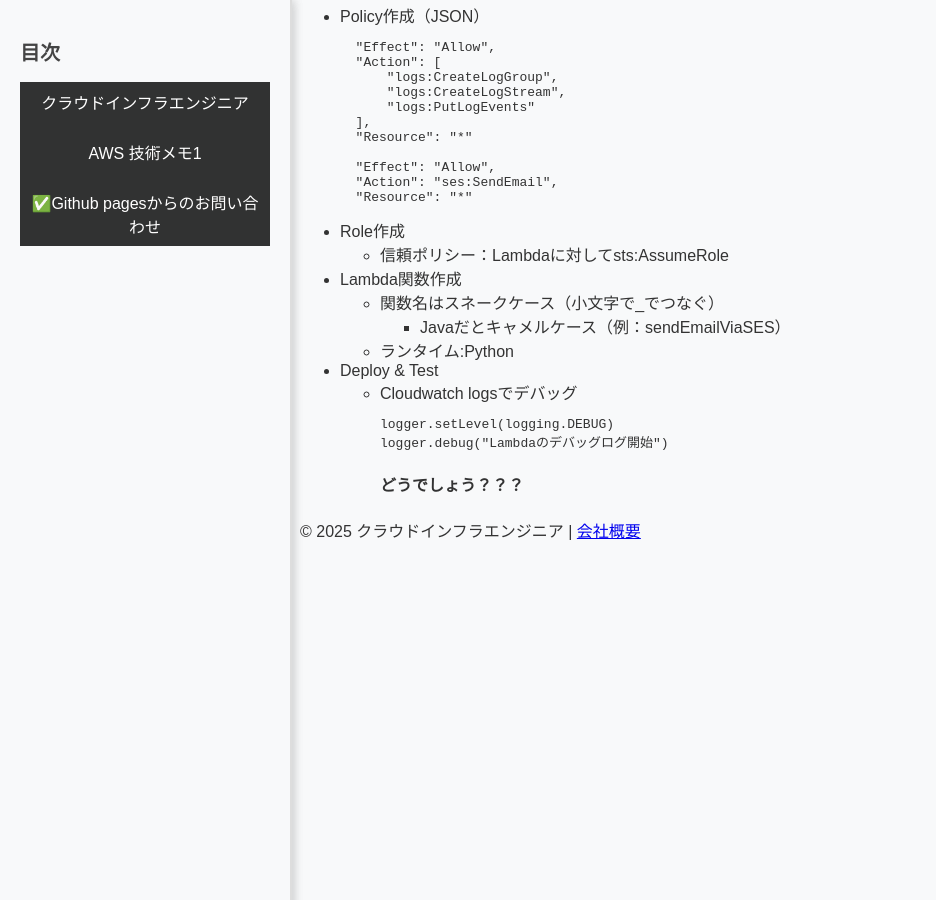
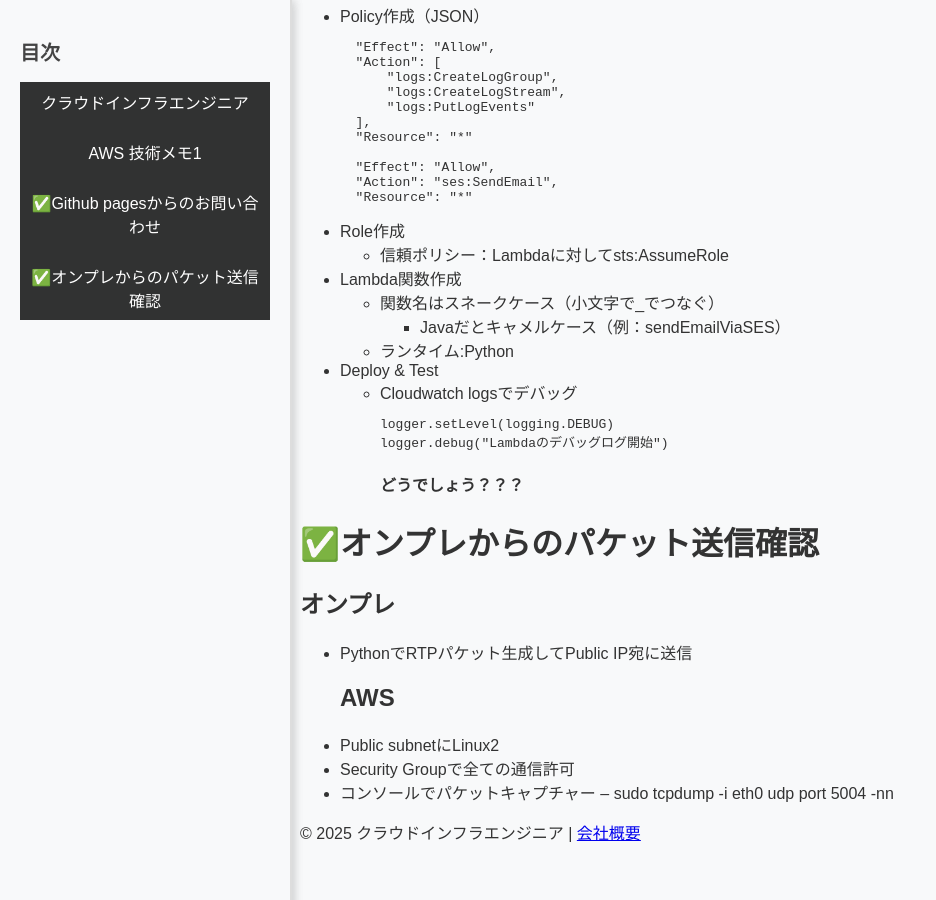
Before and after one commit to cloudrobo48/aws-cloud, a Jekyll site: the page built from docs/aws/aws-top.md, in a window 1280 px wide and 900 px high, scrolled down 1060 px. Shown: the whole window, without its empty margins (0-936 px from the left). Built offline with Jekyll 4.4.1, drawn with Linux system fonts in a browser that asks for light colours.

Commit message:
Update aws-top.md

```diff
--- a/docs/aws/aws-top.md
+++ b/docs/aws/aws-top.md
@@ -42,3 +42,12 @@ layout: default
     logger.debug("Lambdaのデバッグログ開始")
 ~~~
 #### どうでしょう？？？
+
+# ✅オンプレからのパケット送信確認
+## オンプレ
+- PythonでRTPパケット生成してPublic IP宛に送信
+## AWS
+- Public subnetにLinux2
+- Security Groupで全ての通信許可
+- コンソールでパケットキャプチャー
+  -- sudo tcpdump -i eth0 udp port 5004 -nn
```
